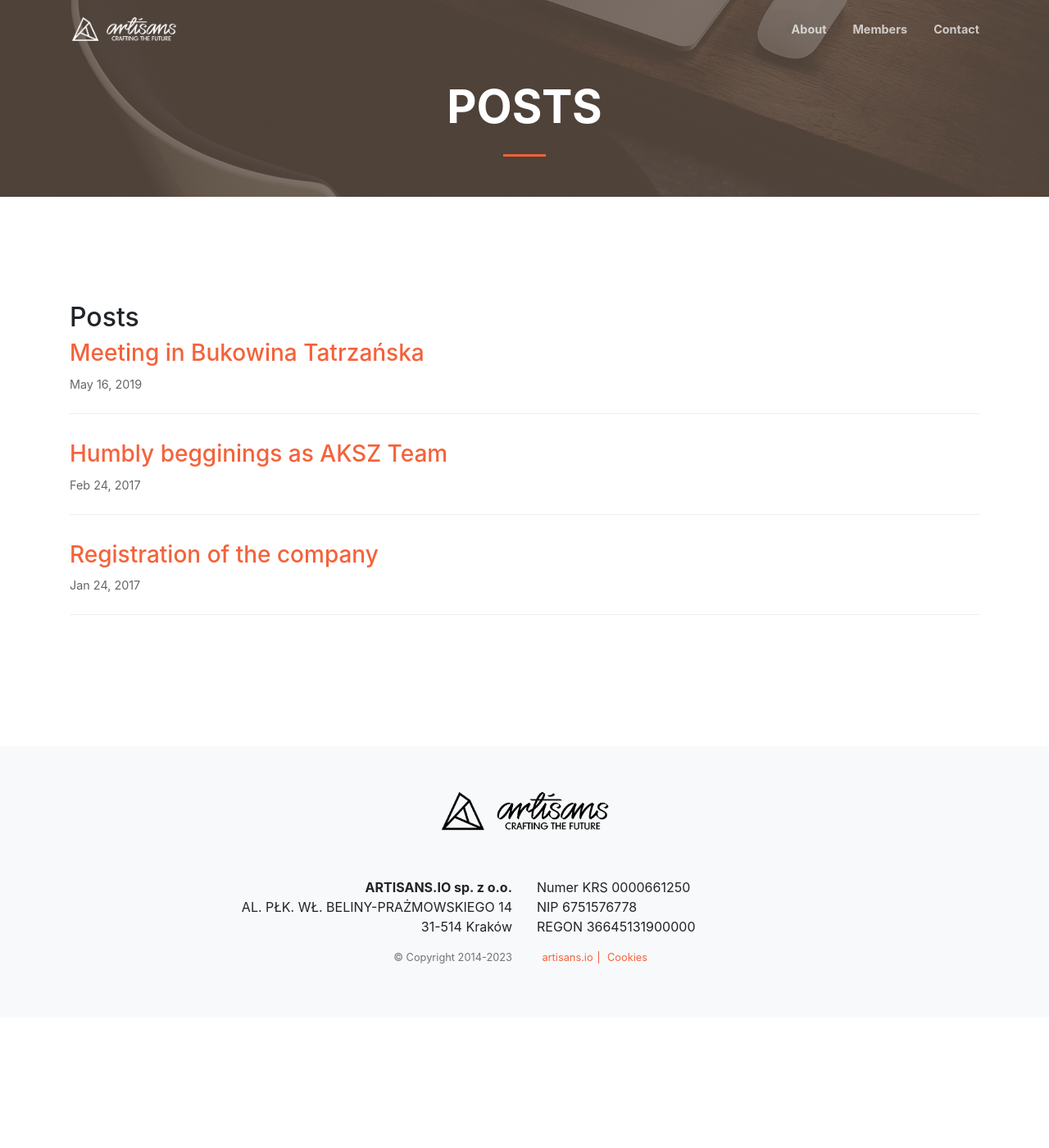
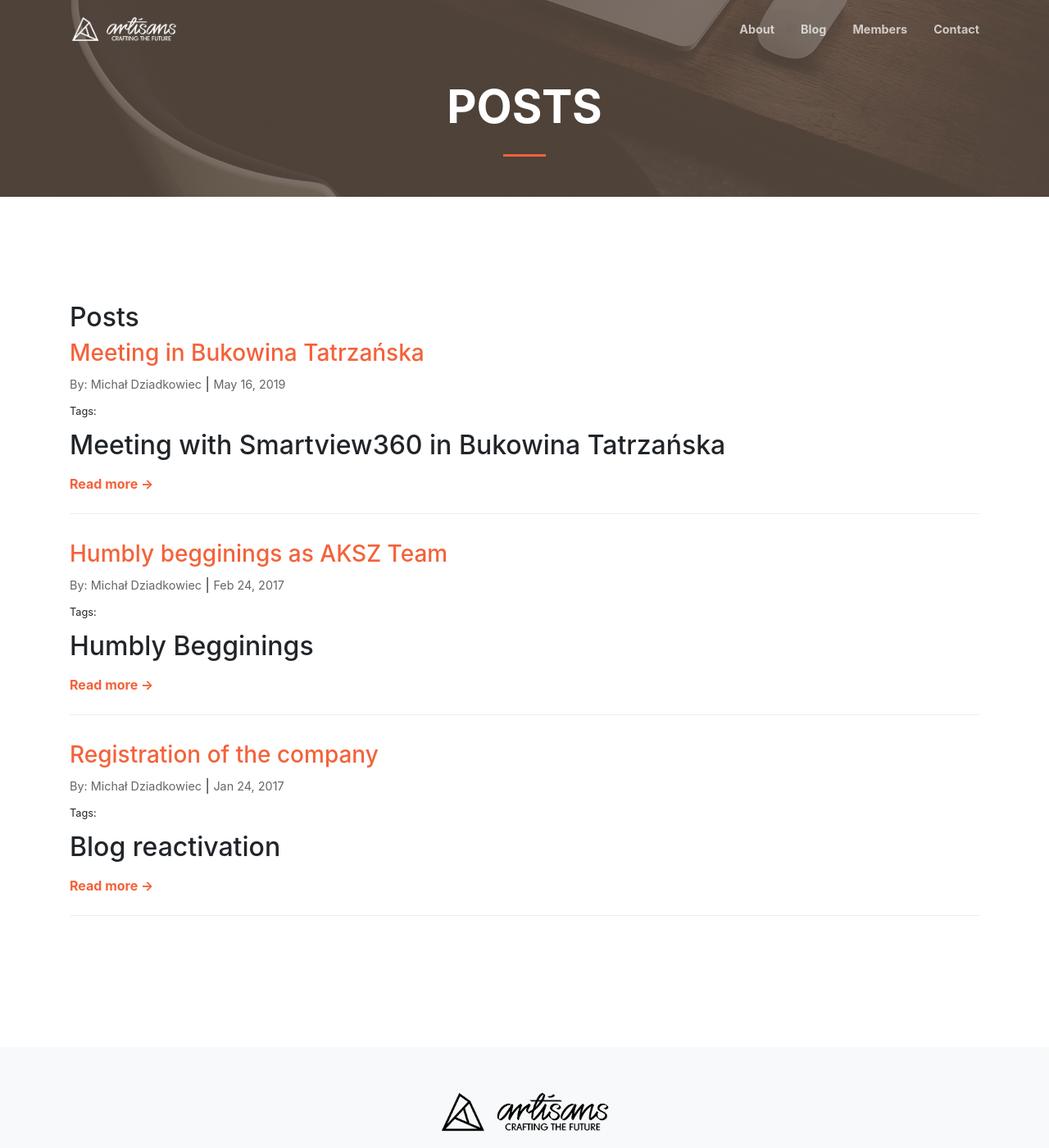
Before and after one commit to artisans-io/artisans-io.github.io, a Jekyll site: the page built from blog.md, in a window 1280 px wide and 1400 px high. Shown: the whole window at 82% size. Built offline with Jekyll 4.4.1, drawn with Linux system fonts in a browser that asks for light colours.

Commit message:
display blog link in main menu

```diff
--- a/_config.yml
+++ b/_config.yml
@@ -6,6 +6,7 @@ url: "https://artisans.io" # the base hostname & protocol for your site
 author: artisans.io
 lang: en_US
 permalink: pretty
+show_excerpts: true
 
 contact:
   text: >-
--- a/_data/menus.yml
+++ b/_data/menus.yml
@@ -5,8 +5,8 @@
 header:
 - title: About
   url: /about
-# - title: Blog
-  # url: /blog
+- title: Blog
+  url: /blog
 # - title: Services
 #   url: /services
 - title: Members
--- a/_layouts/blog.html
+++ b/_layouts/blog.html
@@ -30,10 +30,23 @@ layout: base
               {{ post.title | escape }}
             </a>
           </h3>
-          <!-- <span class="post-meta">{{ post.author }}</span>, -->
+          <span class="post-meta">By: {{ post.author }}</span> |
           <span class="post-meta">{{ post.date | date: date_format }}</span>
+          {% if post.tags %}
+          <div class="post-tags">
+            <small>
+              Tags:
+              {% for tag in post.tags %}
+              <span class="badge badge-secondary">{{ tag }}</span>
+              {% endfor %}
+            </small>
+          </div>
+          {% endif %}
           {%- if site.show_excerpts -%}
-            {{ post.excerpt }}
+            <div class="post-excerpt">
+              {{ post.excerpt }}
+              <a href="{{ post.url | relative_url }}" class="read-more">Read more →</a>
+            </div>
           {%- endif -%}
         </li>
         {%- endfor -%}
```
